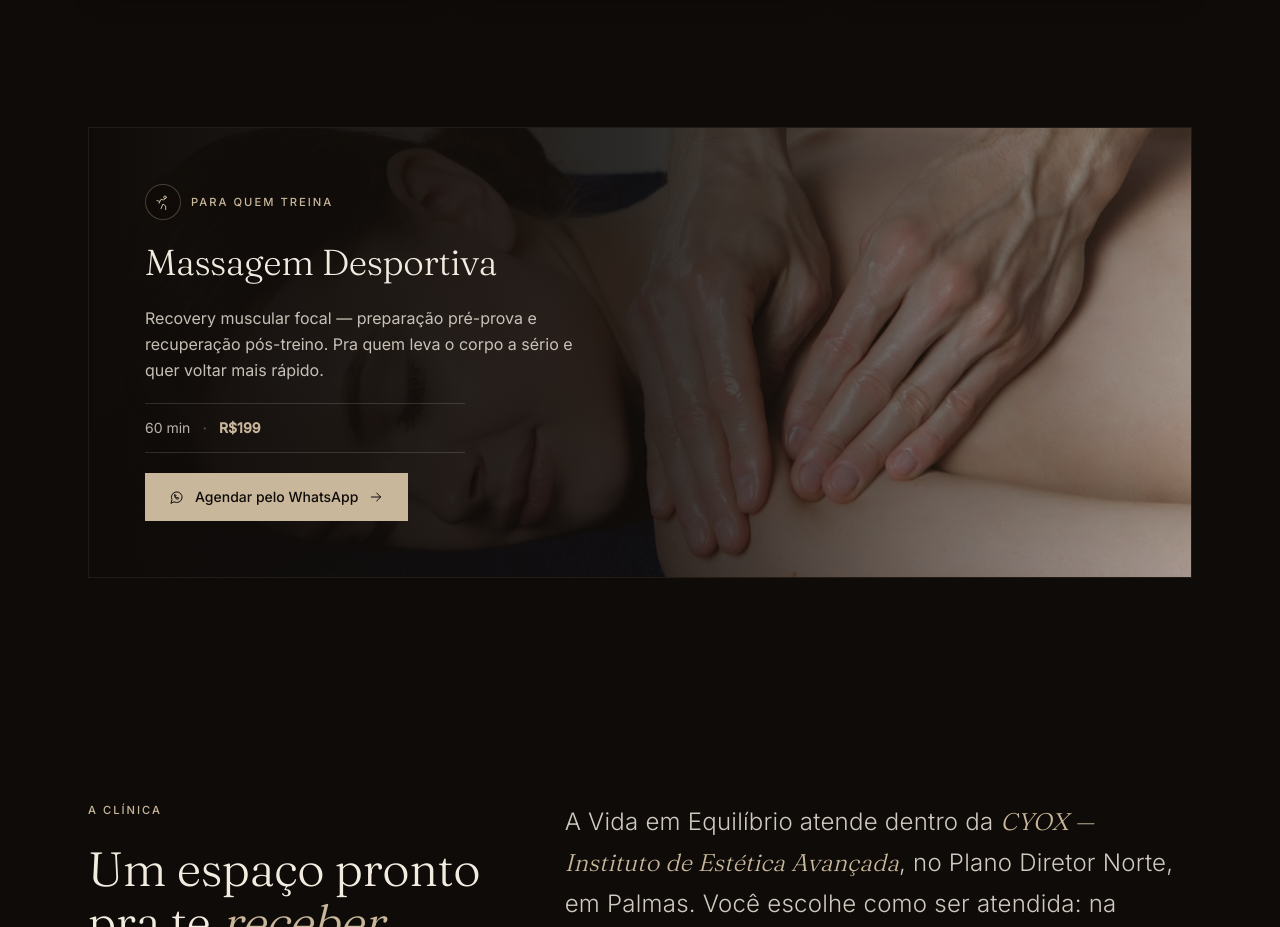
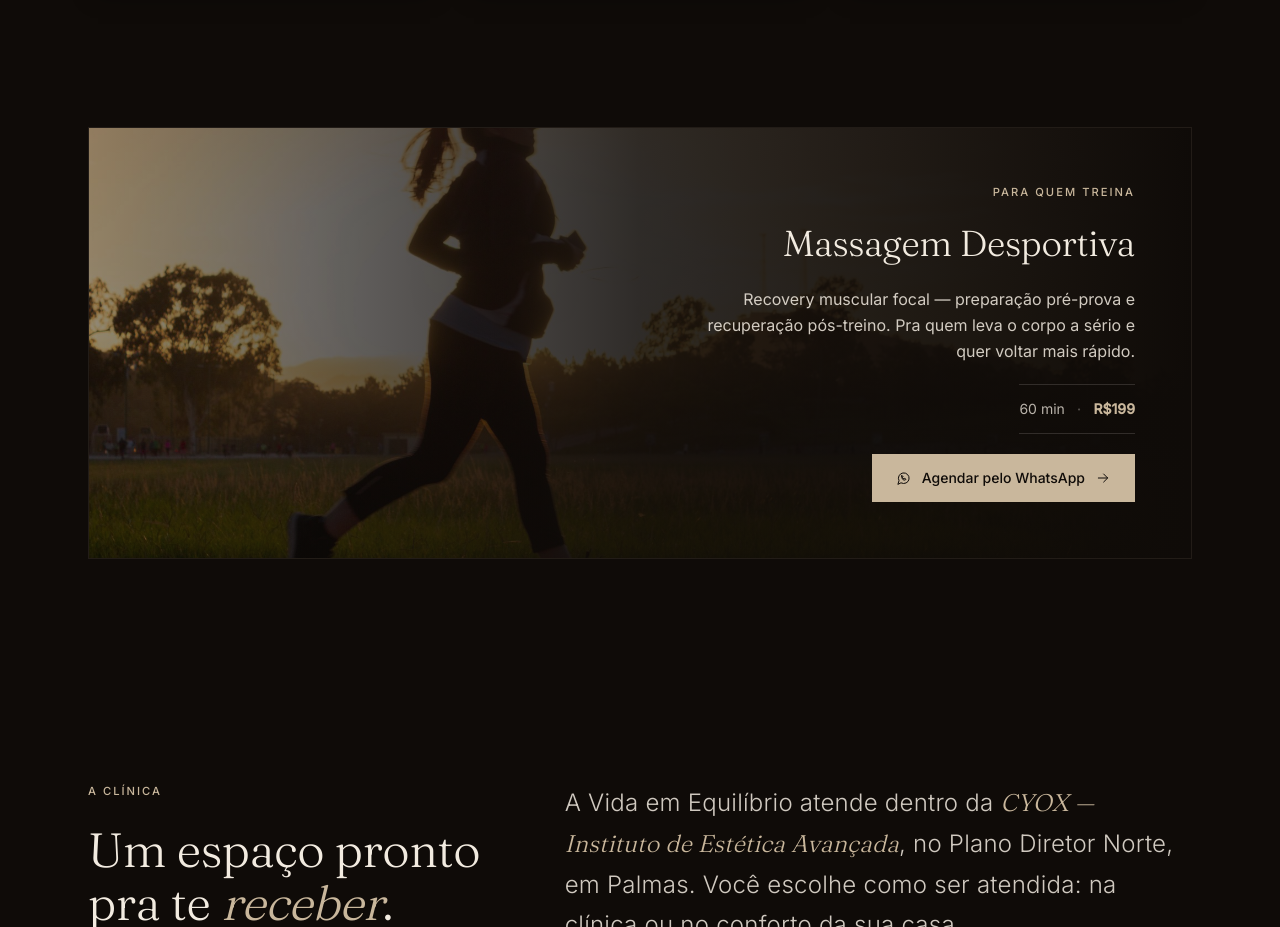
Before and after one commit to ImpulsoDigital063/vidaemequilibrio, a Next.js app: page / in a window 1280 px wide. Shown: the part 2043-2970 px from the top of the page. Built offline with nearby package versions, Linux system fonts and the light colour scheme; no server answers.

Commit message:
feat(desportiva): foto de mulher correndo (corredora-orla) + layout texto à direita
Co-Authored-By: Claude Opus 4.8 <noreply@anthropic.com>

```diff
--- a/src/components/MassagemDesportiva.tsx
+++ b/src/components/MassagemDesportiva.tsx
@@ -1,5 +1,5 @@
 import Image from "next/image";
-import { IconCorrida, IconWhatsApp, IconArrowRight } from "./Icons";
+import { IconWhatsApp, IconArrowRight } from "./Icons";
 import Reveal from "./motion/Reveal";
 
 // Nicho atleta — card destacado, separado da grade de serviços.
@@ -13,37 +13,33 @@ export default function MassagemDesportiva() {
     <section id="desportiva" className="relative text-ve-cream pb-16 md:pb-24">
       <div className="container-x">
         <Reveal direction="up">
-          <div className="relative flex min-h-[400px] overflow-hidden border border-ve-champagne/10">
-            {/* Imagem de fundo */}
+          <div className="relative flex min-h-[420px] overflow-hidden border border-ve-champagne/10">
+            {/* Foto · mulher correndo ao pôr do sol (tom quente casa com o marrom) */}
             <Image
-              src="/img/desportiva.jpg"
-              alt="Massagem Desportiva · recovery do atleta · Vida em Equilíbrio · Palmas-TO"
+              src="/img/corredora-orla.jpg"
+              alt="Mulher correndo ao pôr do sol · Massagem Desportiva · Vida em Equilíbrio · Palmas-TO"
               fill
               sizes="100vw"
-              className="object-cover"
+              className="object-cover object-center"
             />
-            {/* Overlay marrom · texto à esquerda em destaque */}
-            <div className="absolute inset-0 bg-gradient-to-r from-ve-bg via-ve-bg/85 to-ve-bg/25" />
+            {/* Overlay · base uniforme (mobile) + gradiente lateral escurecendo à direita (desktop) */}
+            <div className="absolute inset-0 bg-ve-bg/45" />
+            <div className="absolute inset-0 md:bg-gradient-to-l md:from-ve-bg md:via-ve-bg/75 md:to-transparent" />
 
-            {/* Conteúdo */}
-            <div className="relative z-10 flex max-w-xl flex-col gap-5 justify-center p-8 md:p-14">
-              <div className="flex items-center gap-2.5">
-                <span className="flex h-9 w-9 items-center justify-center rounded-full border border-ve-champagne/30 bg-ve-bg/60 backdrop-blur-sm">
-                  <IconCorrida className="h-4 w-4 text-ve-champagne" />
-                </span>
-                <p className="eyebrow text-ve-champagne">Para quem treina</p>
-              </div>
+            {/* Conteúdo · à direita no desktop, ela corre em direção ao texto */}
+            <div className="relative z-10 flex w-full flex-col gap-5 justify-center p-8 md:ml-auto md:max-w-xl md:items-end md:p-14 md:text-right">
+              <p className="eyebrow text-ve-champagne">Para quem treina</p>
 
               <h2 className="display text-3xl md:text-4xl leading-tight text-ve-cream">
                 Massagem Desportiva
               </h2>
 
-              <p className="max-w-md text-sm md:text-base leading-relaxed text-ve-cream/80">
+              <p className="max-w-md text-sm md:text-base leading-relaxed text-ve-cream/85">
                 Recovery muscular focal — preparação pré-prova e recuperação
                 pós-treino. Pra quem leva o corpo a sério e quer voltar mais rápido.
               </p>
 
-              <div className="flex items-center gap-3 border-y border-ve-cream/15 py-3 max-w-xs">
+              <div className="flex items-center gap-3 border-y border-ve-cream/15 py-3">
                 <span className="text-sm text-ve-cream/75">60 min</span>
                 <span className="text-ve-cream/30">·</span>
                 <span className="text-sm font-semibold text-ve-champagne">R$199</span>
@@ -53,7 +49,7 @@ export default function MassagemDesportiva() {
                 href={WA}
                 target="_blank"
                 rel="noopener"
-                className="inline-flex items-center justify-center sm:self-start gap-2.5 bg-ve-champagne px-6 py-3.5 text-sm font-medium text-ve-bg transition-colors hover:bg-ve-cream"
+                className="inline-flex items-center justify-center gap-2.5 bg-ve-champagne px-6 py-3.5 text-sm font-medium text-ve-bg transition-colors hover:bg-ve-cream"
               >
                 <IconWhatsApp className="h-4 w-4" />
                 Agendar pelo WhatsApp
```
